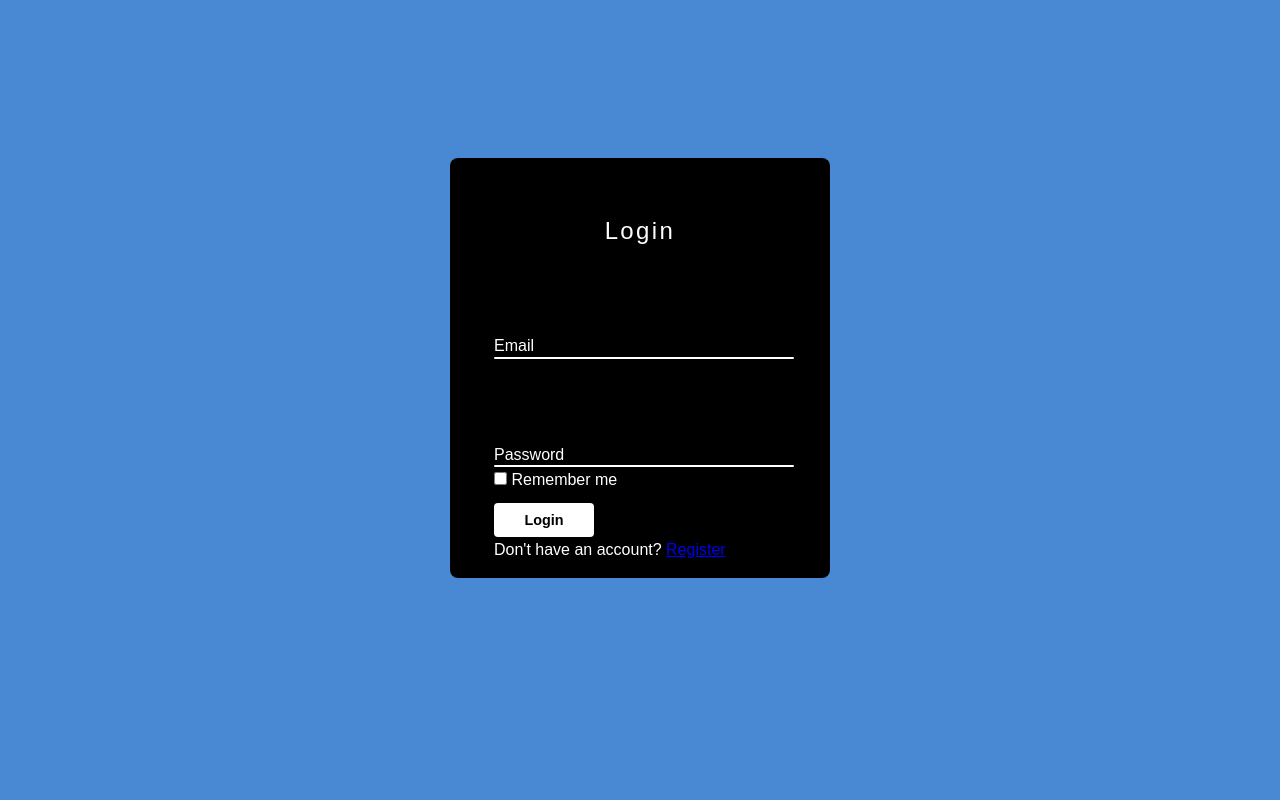
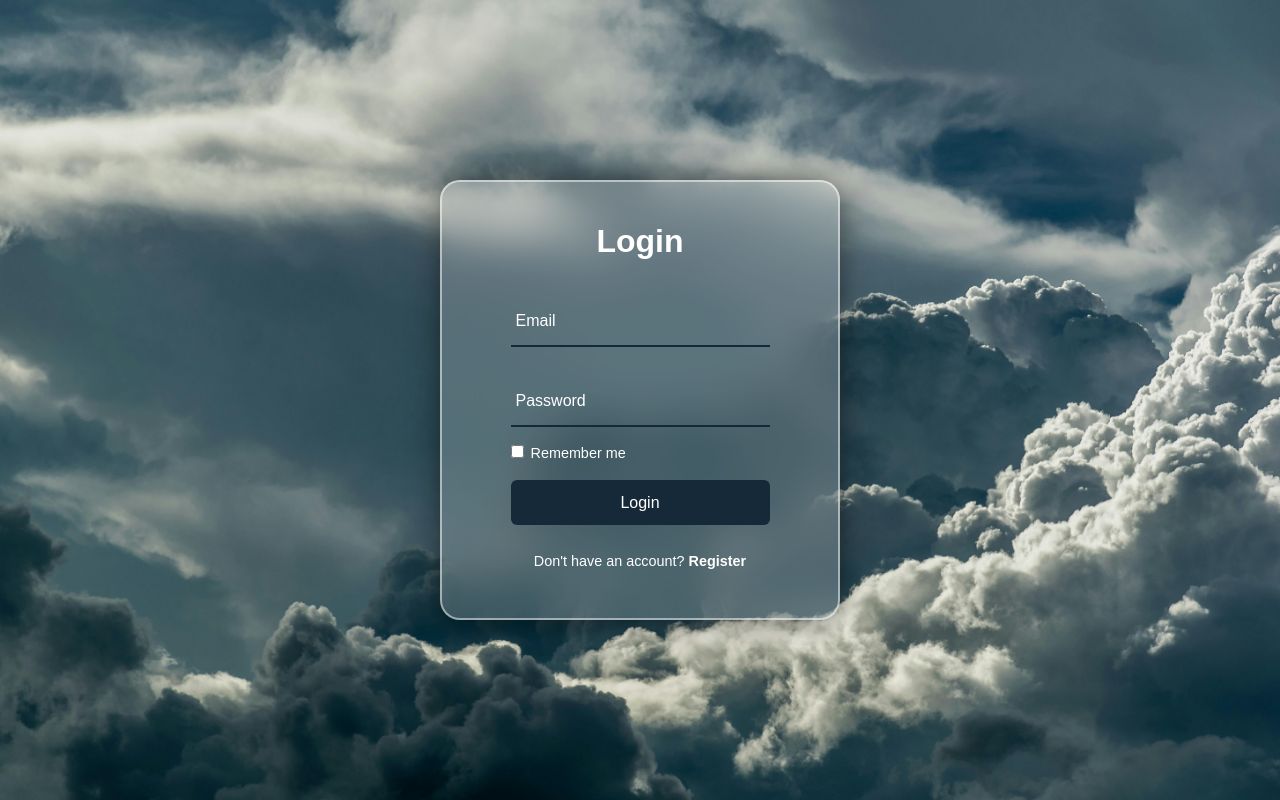
Before and after one commit to StaticRevo/GAPT-Weather-Forecasting-System, a PHP site: page /login.php in a window 1280 px wide. Shown: the part 73-873 px from the top of the page. Run offline with PHP 8.4, Linux system fonts and the light colour scheme; some libraries are stand-ins or nearby versions.

Commit message:
Update login-style.css

```diff
--- a/LoginWeather/css/login-style.css
+++ b/LoginWeather/css/login-style.css
@@ -5,86 +5,83 @@
     justify-content: center;
     align-items: center;
     min-height: 100vh;
-    background-color: #4988D3;
+    background-image: url('../images/background2.jpg');
     background-size: cover;
     background-repeat: no-repeat;
 }
 .box{
     position: relative;
-    width: 380px;
-    height: 420px;
-    background: black;
-    border-radius: 8px;
-    margin-bottom: 5%;
-    animation: transitionIn 2s;
+    width: 400px;
+    height: 440px;
+    background: transparent;
+    background: rgba(255, 255, 255, 0.2);
+    border: 2px solid rgba(255, 255, 255, .5);
+    border-radius: 20px;
+    -webkit-backdrop-filter: blur(20px);
+    backdrop-filter: blur(20px);
+    box-shadow: 0 0 30px rgba(0, 0, 0, .5);
+    display: flex;
+    justify-content: center;
+    align-items: center;
 }
-.box form{
+.box h2{
+    font-size: 2em;
+    color: #fff;
+    text-align: center;
+}
+.inputBox{
+    position: relative;
+    width: 100%;
+    height: 50px;
+    border-bottom: 2px solid #162938;
+    margin: 30px 0;
+
+}
+.inputBox label{
     position: absolute;
-    inset: 4px;
-    background: black;
-    padding: 50px 40px;
-    border-radius: 8px;
-    z-index: 2;
-    display: flex;
-    flex-direction: column  ;
-}
-.box form h2{
+    top: 50%;
+    left: 5px;
+    transform: translateY(-50%);
+    font-size: 1em;
     color: #fff;
     font-weight: 500;
-    text-align: center;
-    letter-spacing: 0.1em;
+    pointer-events: none;
+    transition: .5s;
 }
-.box form .inputBox{
-    position: relative;
-    width: 300px;
-    margin-top: 35px;
+.inputBox input:focus~label,
+.inputBox input:valid~label {
+    top: -5px;
 }
-.box form .inputBox input{
-    position: relative;
+.inputBox input{
     width: 100%;
-    padding: 20px 10px 10px;
+    height: 100%;
     background: transparent;
+    border: none;
     outline: none;
-    border: none;
-    box-shadow: none;
-    color: #23242a;
     font-size: 1em;
-    letter-spacing: 0.05em;
-    transition: 0.5s;
-    z-index: 10;
+    color: #162938;
+    font-weight: 600;
+    padding: 0 35px 0 5px;
 }
-.box form .inputBox span{
+.inputBox .icon{
     position: absolute;
-    left: 0;
-    padding: 20px 0px 10px;
-    pointer-events: none;
-    color: rgb(190, 190, 190);
-    font-size: 1em;
-    letter-spacing: 0.05em;
-    transition: 0.5s;
+    right: 8px;
+    font-size: 1.2em;
+    color: #162938;
+    line-height: 57px;
 }
-.box form .inputBox input:valid ~ span,
-.box form .inputBox input:focus ~ span{
+.remember-forgot{
+    font-size: .9em;
     color: #fff;
-    font-size: 0.75em;
-    transform: translateY(-34px);
+    font-weight: 500;
+    margin: -15px 0 15px;
 }
-.box form .inputBox i{
-    position: absolute;
-    left: 0;
-    bottom: 0;
-    width: 100%;
-    height: 2px;
-    background: #fff;
-    border-radius: 4px;
-    overflow: hidden;
-    transition: 0.5s;
-    pointer-events: none;
+.remember-forgot label input{
+    accent-color: #fff;
+    margin-right: 3px;
 }
-.box form .inputBox input:valid ~ i,
-.box form .inputBox input:focus ~ i{
-    height: 44px;
-}
+
+
 .box form .links{
     display: flex;
     justify-content: space-between;
@@ -102,16 +99,31 @@
     color:rgb(190, 190, 190);;
 }
 .box form input[type="submit"]{
+    width: 100%;
+    height: 45px;
+    background: #162938;
     border: none;
     outline: none;
-    padding: 9px 25px;
-    background: #fff;
+    border-radius: 6px;
     cursor: pointer;
-    font-size: 0.9em;
-    border-radius: 4px;
+    font-size: 1em;
+    color: #fff;
+    font-weight: 500;
+}
+.login-register{
+    font-size: .9em;
+    color: #fff;
+    text-align: center;
+    font-weight: 500;
+    margin: 25px 0 10px;
+}
+.login-register p a{
+    color: #fff;
+    text-decoration: none;
     font-weight: 600;
-    width: 100px;
-    margin-top: 10px;
+}
+.login-register p a:hover{
+    text-decoration: underline;
 }
 .box form .inputBox input[type="submit"]:active{
     opacity: 0.8;
```
